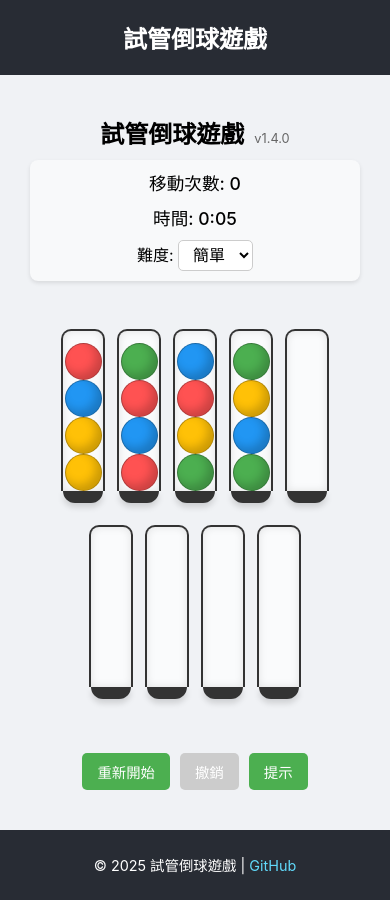
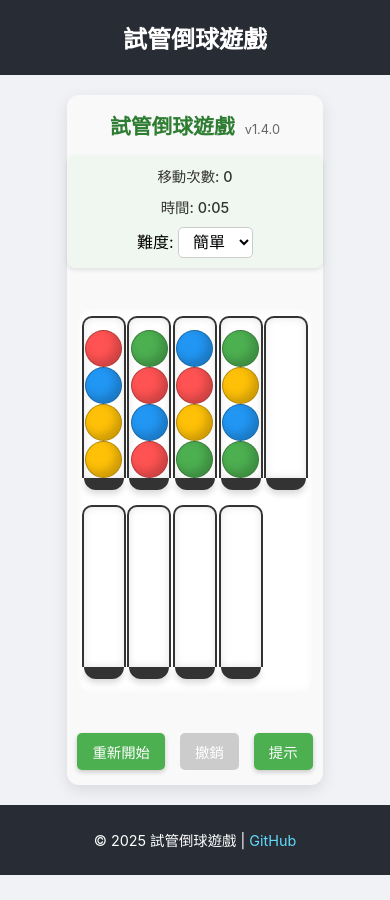
Before and after one commit to yanchen184/ball-sort-puzzle, a React (Create React App) app: page / in a window 390 px wide. After the commit the page ends 875 px from the top, so only its background shows below. Built offline with nearby package versions, Linux system fonts and the light colour scheme.

Commit message:
改進管子排版和遊戲佈局

```diff
--- a/src/components/BallSortGame.css
+++ b/src/components/BallSortGame.css
@@ -5,6 +5,9 @@
   max-width: 1200px;
   margin: 0 auto;
   padding: 20px;
+  background-color: #f9f9f9;
+  border-radius: 12px;
+  box-shadow: 0 5px 15px rgba(0, 0, 0, 0.1);
 }
 
 .game-header {
@@ -12,13 +15,14 @@
   justify-content: center;
   align-items: baseline;
   width: 100%;
-  margin-bottom: 10px;
+  margin-bottom: 15px;
 }
 
 .game-title {
   font-size: 1.8rem;
   font-weight: bold;
   margin-right: 10px;
+  color: #2E7D32;
 }
 
 .game-version {
@@ -33,7 +37,7 @@
   align-items: center;
   width: 100%;
   margin-bottom: 20px;
-  background-color: #f8f9fa;
+  background-color: #f0f7f0;
   padding: 10px 15px;
   border-radius: 8px;
   box-shadow: 0 2px 4px rgba(0,0,0,0.1);
@@ -42,6 +46,7 @@
 .move-counter, .timer {
   font-size: 1.1rem;
   font-weight: 500;
+  color: #333;
 }
 
 .difficulty-selector select {
@@ -53,19 +58,24 @@
 }
 
 .tubes-container {
-  display: flex;
-  flex-wrap: wrap;
+  display: grid;
+  grid-template-columns: repeat(auto-fill, minmax(70px, 1fr));
   justify-content: center;
-  gap: 20px;
+  justify-items: center;
+  align-items: start;
+  gap: 10px;
   margin: 20px 0;
+  padding: 15px;
   max-width: 100%;
-  overflow-x: auto;
-  padding: 10px;
+  background-color: #ffffff;
+  border-radius: 10px;
+  box-shadow: inset 0 0 10px rgba(0, 0, 0, 0.05);
+  min-height: 270px;
 }
 
 .game-controls {
   display: flex;
-  gap: 10px;
+  gap: 15px;
   margin-top: 20px;
 }
 
@@ -77,29 +87,40 @@
   border-radius: 5px;
   cursor: pointer;
   font-size: 1rem;
-  transition: background-color 0.3s;
+  transition: all 0.3s;
+  box-shadow: 0 2px 5px rgba(0,0,0,0.2);
 }
 
 .game-controls button:hover {
   background-color: #45a049;
+  transform: translateY(-2px);
+  box-shadow: 0 4px 8px rgba(0,0,0,0.2);
+}
+
+.game-controls button:active {
+  transform: translateY(0);
+  box-shadow: 0 1px 3px rgba(0,0,0,0.2);
 }
 
 .game-controls button:disabled {
   background-color: #cccccc;
   cursor: not-allowed;
+  transform: none;
+  box-shadow: none;
 }
 
 .win-message {
   margin-top: 20px;
-  padding: 15px;
-  background-color: #f8f9fa;
+  padding: 20px;
+  background-color: #e8f5e9;
   border: 2px solid #4CAF50;
   border-radius: 10px;
-  font-size: 1.2rem;
+  font-size: 1.3rem;
   font-weight: bold;
   color: #2E7D32;
   animation: pulse 2s infinite;
   text-align: center;
+  box-shadow: 0 5px 15px rgba(76, 175, 80, 0.2);
 }
 
 .win-message div {
@@ -119,6 +140,25 @@
   }
 }
 
+/* 大屏幕 - 更多列 */
+@media (min-width: 1200px) {
+  .tubes-container {
+    grid-template-columns: repeat(auto-fill, minmax(80px, 1fr));
+    gap: 15px;
+    padding: 20px;
+  }
+}
+
+/* 中等屏幕 */
+@media (max-width: 991px) {
+  .tubes-container {
+    grid-template-columns: repeat(auto-fill, minmax(65px, 1fr));
+    gap: 8px;
+    padding: 10px;
+  }
+}
+
+/* 平板 */
 @media (max-width: 768px) {
   .game-info {
     flex-direction: column;
@@ -128,8 +168,9 @@
   }
 
   .tubes-container {
-    gap: 10px;
-    padding: 5px;
+    grid-template-columns: repeat(auto-fill, minmax(58px, 1fr));
+    gap: 5px;
+    padding: 8px;
   }
 
   .game-title {
@@ -145,3 +186,37 @@
     font-size: 0.9rem;
   }
 }
+
+/* 手機 */
+@media (max-width: 576px) {
+  .ball-sort-game {
+    padding: 15px 10px;
+  }
+
+  .tubes-container {
+    grid-template-columns: repeat(auto-fill, minmax(45px, 1fr));
+    gap: 4px;
+    padding: 5px;
+  }
+
+  .game-controls {
+    flex-wrap: wrap;
+    justify-content: center;
+  }
+}
+
+/* 超小屏幕設備 */
+@media (max-width: 480px) {
+  .tubes-container {
+    grid-template-columns: repeat(auto-fill, minmax(40px, 1fr));
+    gap: 3px;
+  }
+
+  .game-title {
+    font-size: 1.3rem;
+  }
+
+  .move-counter, .timer {
+    font-size: 0.9rem;
+  }
+}
```
